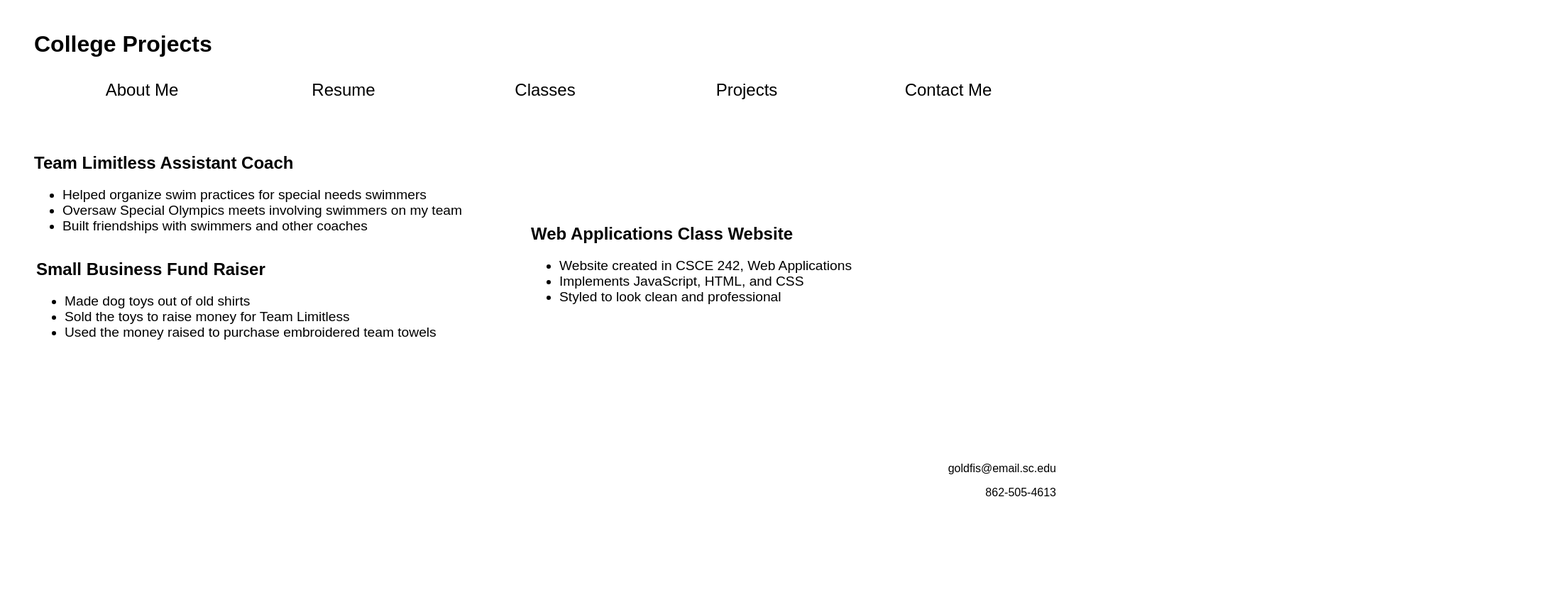
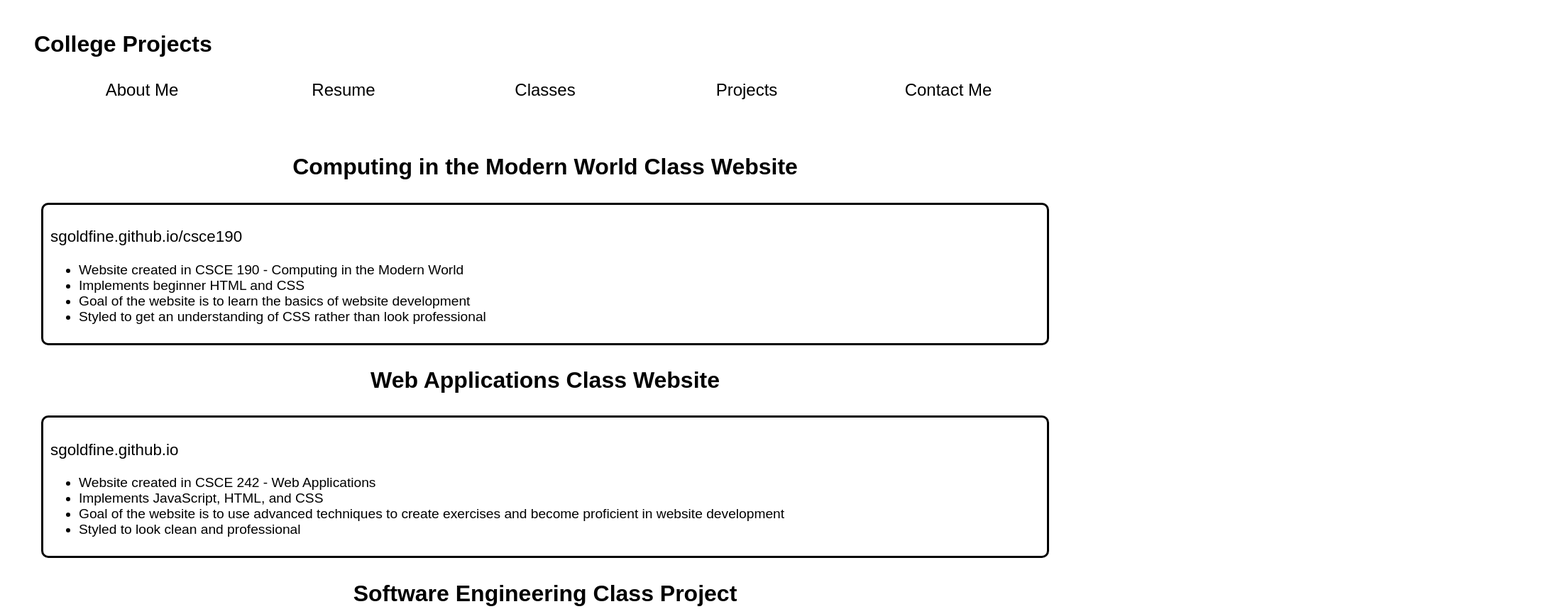
Before and after one commit to SGoldfine/SGoldfine.github.io, a plain HTML site: page projects/part1/project.html in a window 1536 px wide. Shown: the part 5-864 px from the top of the page at 71% size, 2188 px wide, since content can reach past the window. Before the commit the page ends 800 px from the top, so only its background shows below. Drawn offline with Linux system fonts and the light colour scheme.

Commit message:
updated class and project pages

```diff
--- a/projects/part1/classstyles.css
+++ b/projects/part1/classstyles.css
@@ -29,7 +29,7 @@ h3 {
 
 .sec1,
 .sec2 {
-    margin: auto;
+    margin: 10px;
     padding: 10px 10px;
     background: white;
     border-radius: 10px;
@@ -89,6 +89,10 @@ body {
     font-size: 1.2em;
 }
 
+span {
+    font-weight: bolder;
+}
+
 /*Larger Resolution*/
 
 @media only screen and (min-width:1300px) {
--- a/projects/part1/project.html
+++ b/projects/part1/project.html
@@ -25,34 +25,44 @@
             </nav>
         </header>
 
-        <main id="main-content" class="columns">
-            <section class="columns">
-                <section id="sec1">
-                    <h2>Team Limitless Assistant Coach</h2>
+        <div id="main-content">
+            <h1 id="modern">Computing in the Modern World Class Website</h1>
+            <section class="modern">
+                <section class="sec1">
+                    <p>sgoldfine.github.io/csce190</p>
                     <ul>
-                        <li>Helped organize swim practices for special needs swimmers</li>
-                        <li>Oversaw Special Olympics meets involving swimmers on my team</li>
-                        <li>Built friendships with swimmers and other coaches</li>
+                        <li>Website created in CSCE 190 - Computing in the Modern World</li>
+                        <li>Implements beginner HTML and CSS</li>
+                        <li>Goal of the website is to learn the basics of website development</li>
+                        <li>Styled to get an understanding of CSS rather than look professional</li>
                     </ul>
                 </section>
-                <section id="sec2">
-                    <h2>Small Business Fund Raiser</h2>
+            </section>
+            <h1 id="web">Web Applications Class Website</h1>
+            <section class="web">
+                <section class="sec2">
+                    <p>sgoldfine.github.io</p>
                     <ul>
-                        <li>Made dog toys out of old shirts</li>
-                        <li>Sold the toys to raise money for Team Limitless</li>
-                        <li>Used the money raised to purchase embroidered team towels</li>
-                    </ul>
-                </section>
-                <section id="sec3">
-                    <h2>Web Applications Class Website</h2>
-                    <ul>
-                        <li>Website created in CSCE 242, Web Applications</li>
+                        <li>Website created in CSCE 242 - Web Applications</li>
                         <li>Implements JavaScript, HTML, and CSS</li>
+                        <li>Goal of the website is to use advanced techniques to create exercises and become proficient in website development</li>
                         <li>Styled to look clean and professional</li>
                     </ul>
                 </section>
             </section>
-        </main>
+            <h1 id="soft">Software Engineering Class Project</h1>
+            <section class="soft">
+                <section class="sec3">
+                    <p>No github link available yet</p>
+                    <ul>
+                        <li>Project created in CSCE 247 - Software Engineering</li>
+                        <li>Implements Java</li>
+                        <li>Goal of the project is to create an application in Java while learning all the steps that go into software development</li>
+                        <li>This application allows users to create task lists, thus increasing workplace efficiency</li>
+                    </ul>
+                </section>
+            </section>
+        </div>
 
         <footer id="main-footer">
             <p>goldfis@email.sc.edu</p>
--- a/projects/part1/projectstyles.css
+++ b/projects/part1/projectstyles.css
@@ -25,6 +25,20 @@ body {
 
 h3 {
     margin-top: -30px;
+}
+
+.sec1,
+.sec2,
+.sec3 {
+    margin: 10px;
+    padding: 10px 10px;
+    background: white;
+    border-radius: 10px;
+    border: 3px solid black;
+}
+
+#main-content h1 {
+    text-align: center;
 }
 
 /*Main Nav*/
@@ -76,32 +90,31 @@ body {
     font-size: 1.2em;
 }
 
+#main-content p {
+    font-size: 1.4em;
+}
+
 /*Larger Resolution*/
 
 @media only screen and (min-width:1300px) {
-    #main-nav-items,
-    .columns {
+    #main-nav-items {
         display: flex;
     }
 
-    .columns {
+    #main-nav-items li {
+        flex: 1;
+    }
+
+    .web,
+    .modern,
+    .soft {
+        display: flex;
         flex-wrap: wrap;
     }
 
-    #sec3 {
-        flex: 50%;
-        position: relative;
-        bottom: 50px;
-        left: 700px;
-    }
-
-    #sec2 {
-        position: relative;
-        top: 150px;
-        right: 600px;
-    }
-
-    #main-nav-items li {
+    .sec1,
+    .sec2,
+    .sec3 {
         flex: 1;
     }
 
@@ -109,7 +122,4 @@ body {
         display: none;
     }
 
-    #main-footer {
-        margin-top: 100px;
-    }
 }
```
Also changed, not shown: projects/part1/class.html (+15 -15 lines).
